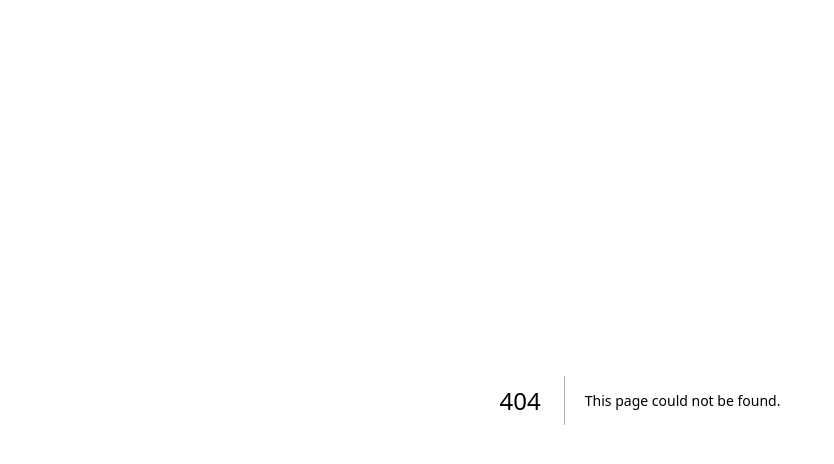
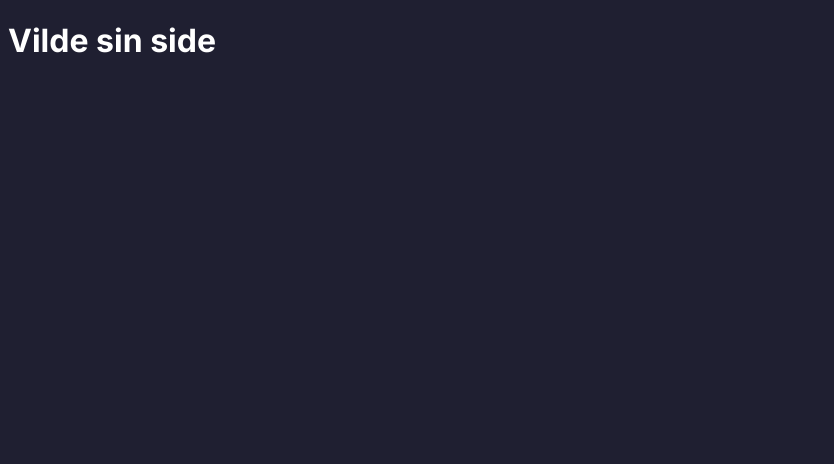
Before and after one commit to AndersAarsaether/Nexus, a Next.js app: page /vilde in a window 1280 px wide. Before the commit this address had no page. Shown: the top 464 px of the page, without its empty margins (0-834 px from the left). Built offline with nearby package versions, Linux system fonts and the light colour scheme.

Commit message:
Made page for Vilde

```diff
--- /dev/null
+++ b/src/app/vilde/page.tsx
@@ -0,0 +1,3 @@
+export default function Vilde() {
+  return <h1 style={{ color: "white" }}>Vilde sin side</h1>;
+}
```
Also changed, not shown: src/app/vilde/page.module.css (added).
